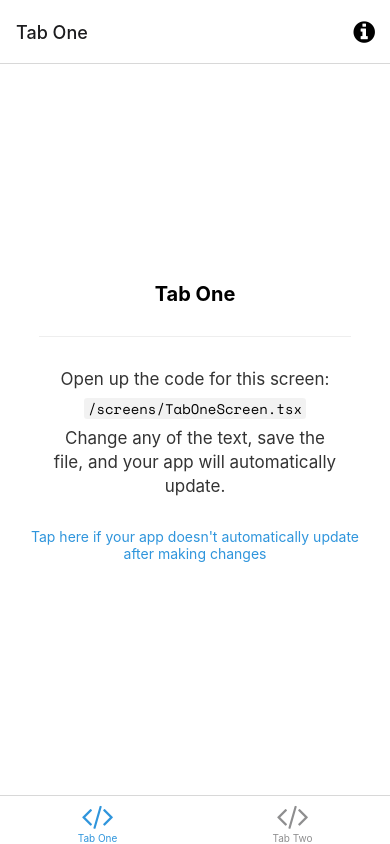
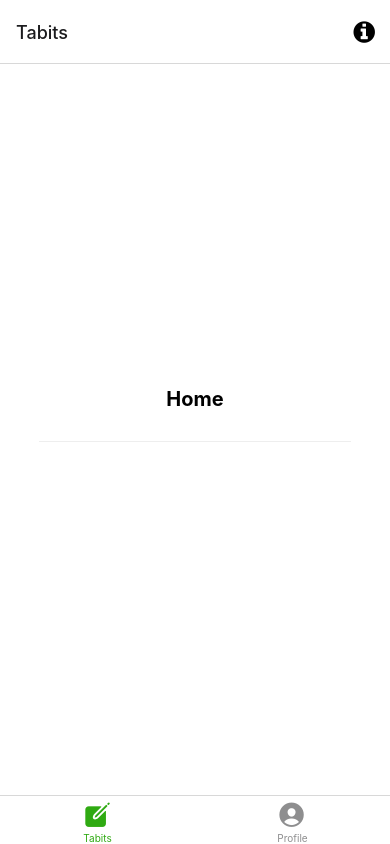
Before and after one commit to yesh0907/Tabit, a React Native app: screen /Home in a window 390 px wide. Built offline with nearby package versions, Linux system fonts and the light colour scheme; what expo-linking would draw is missing.

Commit message:
Base files ready

```diff
--- a/constants/Colors.ts
+++ b/constants/Colors.ts
@@ -1,4 +1,4 @@
-const tintColorLight = '#2f95dc';
+const tintColorLight = '#2faa12';
 const tintColorDark = '#fff';
 
 export default {
--- a/hooks/useColorScheme.ts
+++ b/hooks/useColorScheme.ts
@@ -1,8 +1,8 @@
-import { ColorSchemeName, useColorScheme as _useColorScheme } from 'react-native';
+import { ColorSchemeName } from 'react-native';
 
 // The useColorScheme value is always either light or dark, but the built-in
 // type suggests that it can be null. This will not happen in practice, so this
 // makes it a bit easier to work with.
 export default function useColorScheme(): NonNullable<ColorSchemeName> {
-  return _useColorScheme() as NonNullable<ColorSchemeName>;
+  return "light";
 }
--- a/navigation/LinkingConfiguration.ts
+++ b/navigation/LinkingConfiguration.ts
@@ -15,14 +15,14 @@ const linking: LinkingOptions<RootStackParamList> = {
     screens: {
       Root: {
         screens: {
-          TabOne: {
+          Home: {
             screens: {
-              TabOneScreen: 'one',
+              HomeScreen: 'home',
             },
           },
-          TabTwo: {
+          Profile: {
             screens: {
-              TabTwoScreen: 'two',
+              ProfileScreen: 'profile',
             },
           },
         },
--- a/navigation/index.tsx
+++ b/navigation/index.tsx
@@ -3,7 +3,7 @@
  * https://reactnavigation.org/docs/getting-started
  *
  */
-import { FontAwesome } from '@expo/vector-icons';
+import { FontAwesome, Ionicons } from '@expo/vector-icons';
 import { createBottomTabNavigator } from '@react-navigation/bottom-tabs';
 import { NavigationContainer, DefaultTheme, DarkTheme } from '@react-navigation/native';
 import { createNativeStackNavigator } from '@react-navigation/native-stack';
@@ -14,8 +14,8 @@ import Colors from '../constants/Colors';
 import useColorScheme from '../hooks/useColorScheme';
 import ModalScreen from '../screens/ModalScreen';
 import NotFoundScreen from '../screens/NotFoundScreen';
-import TabOneScreen from '../screens/TabOneScreen';
-import TabTwoScreen from '../screens/TabTwoScreen';
+import HomeScreen from '../screens/HomeScreen';
+import ProfileScreen from '../screens/ProfileScreen';
 import { RootStackParamList, RootTabParamList, RootTabScreenProps } from '../types';
 import LinkingConfiguration from './LinkingConfiguration';
 
@@ -58,16 +58,16 @@ function BottomTabNavigator() {
 
   return (
     <BottomTab.Navigator
-      initialRouteName="TabOne"
+      initialRouteName="Home"
       screenOptions={{
         tabBarActiveTintColor: Colors[colorScheme].tint,
       }}>
       <BottomTab.Screen
-        name="TabOne"
-        component={TabOneScreen}
-        options={({ navigation }: RootTabScreenProps<'TabOne'>) => ({
-          title: 'Tab One',
-          tabBarIcon: ({ color }) => <TabBarIcon name="code" color={color} />,
+        name="Home"
+        component={HomeScreen}
+        options={({ navigation }: RootTabScreenProps<'Home'>) => ({
+          title: 'Tabits',
+          tabBarIcon: ({ color }) => <TabBarIcon name="create" color={color} />,
           headerRight: () => (
             <Pressable
               onPress={() => navigation.navigate('Modal')}
@@ -85,11 +85,11 @@ function BottomTabNavigator() {
         })}
       />
       <BottomTab.Screen
-        name="TabTwo"
-        component={TabTwoScreen}
+        name="Profile"
+        component={ProfileScreen}
         options={{
-          title: 'Tab Two',
-          tabBarIcon: ({ color }) => <TabBarIcon name="code" color={color} />,
+          title: 'Profile',
+          tabBarIcon: ({ color }) => <TabBarIcon name="person-circle" color={color} />,
         }}
       />
     </BottomTab.Navigator>
@@ -100,8 +100,8 @@ function BottomTabNavigator() {
  * You can explore the built-in icon families and icons on the web at https://icons.expo.fyi/
  */
 function TabBarIcon(props: {
-  name: React.ComponentProps<typeof FontAwesome>['name'];
+  name: React.ComponentProps<typeof Ionicons>['name'];
   color: string;
 }) {
-  return <FontAwesome size={30} style={{ marginBottom: -3 }} {...props} />;
+  return <Ionicons size={30} style={{ marginBottom: -3 }} {...props} />;
 }
--- a/screens/TabTwoScreen.tsx
+++ b/screens/HomeScreen.tsx
@@ -1,14 +1,13 @@
 import { StyleSheet } from 'react-native';
 
-import EditScreenInfo from '../components/EditScreenInfo';
 import { Text, View } from '../components/Themed';
+import { RootTabScreenProps } from '../types';
 
-export default function TabTwoScreen() {
+export default function HomeScreen({ navigation }: RootTabScreenProps<'Home'>) {
   return (
     <View style={styles.container}>
-      <Text style={styles.title}>Tab Two</Text>
+      <Text style={styles.title}>Home</Text>
       <View style={styles.separator} lightColor="#eee" darkColor="rgba(255,255,255,0.1)" />
-      <EditScreenInfo path="/screens/TabTwoScreen.tsx" />
     </View>
   );
 }
--- a/screens/TabOneScreen.tsx
+++ b/screens/ProfileScreen.tsx
@@ -1,15 +1,12 @@
 import { StyleSheet } from 'react-native';
 
-import EditScreenInfo from '../components/EditScreenInfo';
 import { Text, View } from '../components/Themed';
-import { RootTabScreenProps } from '../types';
 
-export default function TabOneScreen({ navigation }: RootTabScreenProps<'TabOne'>) {
+export default function ProfileScreen() {
   return (
     <View style={styles.container}>
-      <Text style={styles.title}>Tab One</Text>
+      <Text style={styles.title}>Profile</Text>
       <View style={styles.separator} lightColor="#eee" darkColor="rgba(255,255,255,0.1)" />
-      <EditScreenInfo path="/screens/TabOneScreen.tsx" />
     </View>
   );
 }
--- a/types.tsx
+++ b/types.tsx
@@ -25,8 +25,8 @@ export type RootStackScreenProps<Screen extends keyof RootStackParamList> = Nati
 >;
 
 export type RootTabParamList = {
-  TabOne: undefined;
-  TabTwo: undefined;
+  Home: undefined;
+  Profile: undefined;
 };
 
 export type RootTabScreenProps<Screen extends keyof RootTabParamList> = CompositeScreenProps<
```
